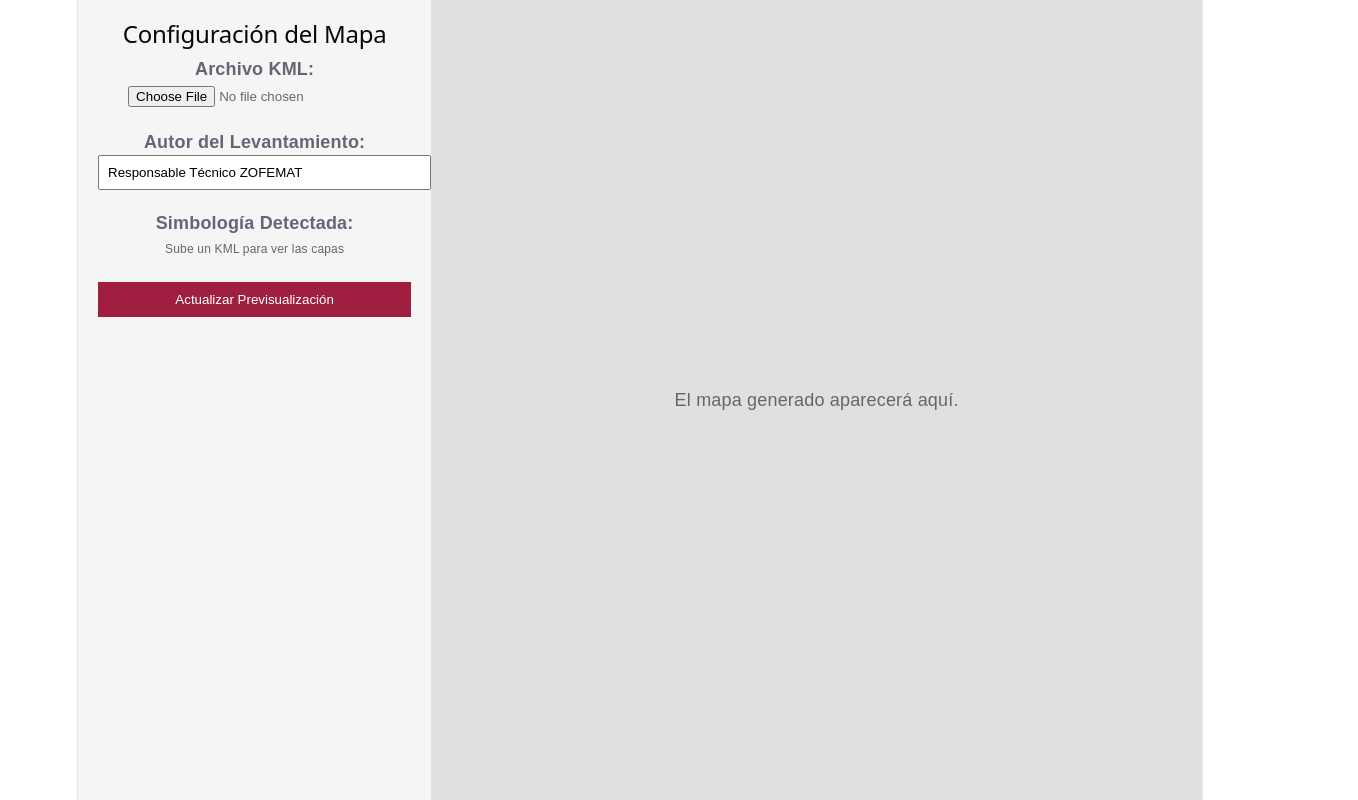
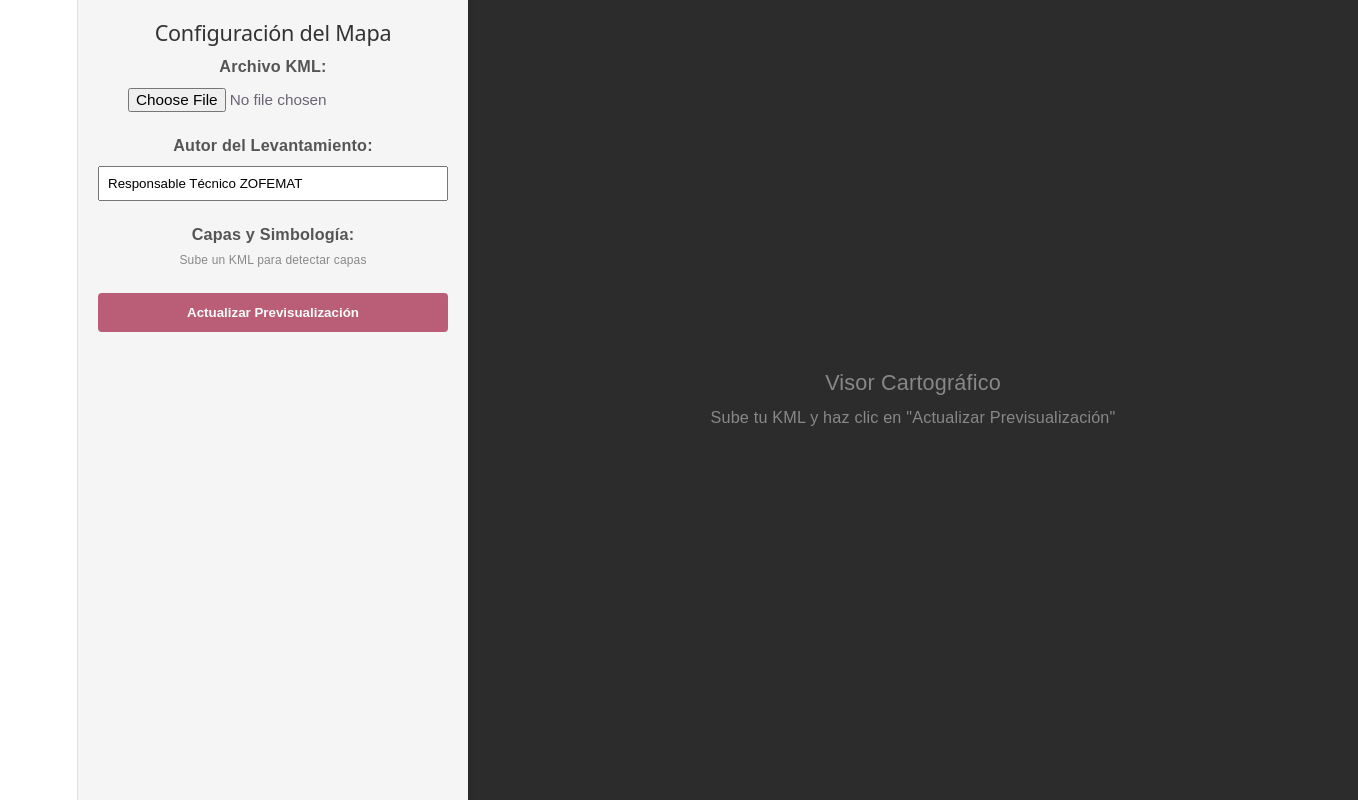
Before and after one commit to jemilianofl/auto_map_sig, a React (Vite) app in the folder mapa-sig-front/: page / in a window 1280 px wide. Shown: the whole page, 1358 px wide, since content can reach past the window. Built offline with nearby package versions, Linux system fonts and the light colour scheme.

Commit message:
feat(frontend): rediseñar visor a pantalla completa y añadir filtrado de capas

```diff
--- a/mapa-sig-front/index.html
+++ b/mapa-sig-front/index.html
@@ -4,7 +4,7 @@
     <meta charset="UTF-8" />
     <link rel="icon" type="image/svg+xml" href="/favicon.svg" />
     <meta name="viewport" content="width=device-width, initial-scale=1.0" />
-    <title>mapa-sig-front</title>
+    <title>Automatizador de mapas</title>
   </head>
   <body>
     <div id="root"></div>
--- a/mapa-sig-front/src/App.tsx
+++ b/mapa-sig-front/src/App.tsx
@@ -4,11 +4,11 @@ import axios from 'axios';
 function App() {
   const [file, setFile] = useState<File | null>(null);
   const [autor, setAutor] = useState("Responsable Técnico ZOFEMAT");
-  const [simbologia, setSimbologia] = useState<Record<string, string>>({});
+  // Ahora el estado guarda el color y si la capa está visible
+  const [simbologia, setSimbologia] = useState<Record<string, { color: string, visible: boolean }>>({});
   const [mapaUrl, setMapaUrl] = useState<string | null>(null);
   const [cargando, setCargando] = useState(false);
 
-  // Leer el KML y extraer las capas dinámicamente
   const handleFileChange = async (e: React.ChangeEvent<HTMLInputElement>) => {
     const selectedFile = e.target.files?.[0] || null;
     setFile(selectedFile);
@@ -29,10 +29,13 @@ function App() {
       });
 
       const coloresBase = ["#FF0000", "#1E90FF", "#32CD32", "#FFD700", "#8A2BE2"];
-      const nuevaSimbologia: Record<string, string> = {};
+      const nuevaSimbologia: Record<string, { color: string, visible: boolean }> = {};
 
       Array.from(uniqueNames).forEach((nombre, index) => {
-        nuevaSimbologia[nombre] = coloresBase[index % coloresBase.length];
+        nuevaSimbologia[nombre] = {
+          color: coloresBase[index % coloresBase.length],
+          visible: true
+        };
       });
 
       setSimbologia(nuevaSimbologia);
@@ -42,17 +45,33 @@ function App() {
   };
 
   const handleColorChange = (nombre: string, color: string) => {
-    setSimbologia(prev => ({ ...prev, [nombre]: color }));
+    setSimbologia(prev => ({ ...prev, [nombre]: { ...prev[nombre], color } }));
+  };
+
+  const toggleVisible = (nombre: string) => {
+    setSimbologia(prev => ({ ...prev, [nombre]: { ...prev[nombre], visible: !prev[nombre].visible } }));
   };
 
   const generarMapa = async () => {
     if (!file) return alert("Por favor selecciona un archivo KML");
 
+    // Filtrar solo las capas que están marcadas como visibles
+    const configAEnviar: Record<string, string> = {};
+    Object.entries(simbologia).forEach(([nombre, config]) => {
+      if (config.visible) {
+        configAEnviar[nombre] = config.color;
+      }
+    });
+
+    if (Object.keys(configAEnviar).length === 0) {
+      return alert("Debes seleccionar al menos una capa para generar el mapa.");
+    }
+
     setCargando(true);
     const formData = new FormData();
     formData.append("archivo", file);
     formData.append("autor", autor);
-    formData.append("simbologia", JSON.stringify(simbologia));
+    formData.append("simbologia", JSON.stringify(configAEnviar));
 
     try {
       const response = await axios.post("http://localhost:8000/generar-mapa/", formData, {
@@ -69,37 +88,48 @@ function App() {
   };
 
   return (
-    <div style={{ display: 'flex', height: '100vh', fontFamily: 'sans-serif' }}>
-      <div style={{ width: '30%', padding: '20px', background: '#f5f5f5', overflowY: 'auto' }}>
-        <h2>Configuración del Mapa</h2>
+    <div style={{ display: 'flex', height: '100vh', width: '100vw', fontFamily: 'sans-serif', margin: 0 }}>
+      {/* Panel de Controles (Ancho fijo) */}
+      <div style={{ width: '350px', padding: '20px', background: '#f5f5f5', overflowY: 'auto', flexShrink: 0, boxShadow: '2px 0 5px rgba(0,0,0,0.1)', zIndex: 10 }}>
+        <h2 style={{ fontSize: '1.2rem', color: '#333' }}>Configuración del Mapa</h2>
 
         <div style={{ marginBottom: '20px' }}>
-          <label><strong>Archivo KML:</strong></label><br/>
-          <input type="file" accept=".kml" onChange={handleFileChange} />
+          <label style={{ fontSize: '0.9rem', color: '#555' }}><strong>Archivo KML:</strong></label><br/>
+          <input type="file" accept=".kml" onChange={handleFileChange} style={{ marginTop: '8px', fontSize: '0.85rem' }} />
         </div>
 
         <div style={{ marginBottom: '20px' }}>
-          <label><strong>Autor del Levantamiento:</strong></label><br/>
+          <label style={{ fontSize: '0.9rem', color: '#555' }}><strong>Autor del Levantamiento:</strong></label><br/>
           <input
             type="text"
             value={autor}
             onChange={e => setAutor(e.target.value)}
-            style={{ width: '100%', padding: '8px' }}
+            style={{ width: '100%', padding: '8px', marginTop: '8px', boxSizing: 'border-box' }}
           />
         </div>
 
         <div style={{ marginBottom: '20px' }}>
-          <label><strong>Simbología Detectada:</strong></label>
-          {Object.keys(simbologia).length === 0 && <p style={{fontSize: '12px', color: '#666'}}>Sube un KML para ver las capas</p>}
-          {Object.entries(simbologia).map(([nombre, color]) => (
-            <div key={nombre} style={{ display: 'flex', alignItems: 'center', marginTop: '10px' }}>
+          <label style={{ fontSize: '0.9rem', color: '#555' }}><strong>Capas y Simbología:</strong></label>
+          {Object.keys(simbologia).length === 0 && <p style={{fontSize: '12px', color: '#888'}}>Sube un KML para detectar capas</p>}
+
+          {Object.entries(simbologia).map(([nombre, config]) => (
+            <div key={nombre} style={{ display: 'flex', alignItems: 'center', marginTop: '12px', gap: '8px' }}>
+              <input
+                type="checkbox"
+                checked={config.visible}
+                onChange={() => toggleVisible(nombre)}
+                title="Mostrar/Ocultar capa"
+              />
               <input
                 type="color"
-                value={color}
+                value={config.color}
                 onChange={e => handleColorChange(nombre, e.target.value)}
-                style={{ marginRight: '10px' }}
+                disabled={!config.visible}
+                style={{ opacity: config.visible ? 1 : 0.4, cursor: config.visible ? 'pointer' : 'not-allowed' }}
               />
-              <span style={{ fontSize: '12px' }}>{nombre}</span>
+              <span style={{ fontSize: '11px', color: config.visible ? '#333' : '#999', lineHeight: '1.2' }}>
+                {nombre}
+              </span>
             </div>
           ))}
         </div>
@@ -107,17 +137,31 @@ function App() {
         <button
           onClick={generarMapa}
           disabled={cargando || !file}
-          style={{ width: '100%', padding: '10px', background: '#A01F41', color: 'white', border: 'none', cursor: cargando || !file ? 'not-allowed' : 'pointer' }}
+          style={{ width: '100%', padding: '12px', background: '#A01F41', color: 'white', border: 'none', borderRadius: '4px', fontWeight: 'bold', cursor: cargando || !file ? 'not-allowed' : 'pointer', opacity: cargando || !file ? 0.7 : 1 }}
         >
-          {cargando ? 'Generando...' : 'Actualizar Previsualización'}
+          {cargando ? 'Procesando mapa...' : 'Actualizar Previsualización'}
         </button>
       </div>
 
-      <div style={{ width: '70%', padding: '20px', display: 'flex', justifyContent: 'center', alignItems: 'center', background: '#e0e0e0' }}>
+      {/* Panel de Previsualización (Ocupa todo el espacio restante) */}
+      <div style={{ flexGrow: 1, padding: '20px', display: 'flex', justifyContent: 'center', alignItems: 'center', background: '#2c2c2c' }}>
         {mapaUrl ? (
-          <img src={mapaUrl} alt="Previsualización del Mapa" style={{ maxWidth: '100%', maxHeight: '100%', boxShadow: '0 4px 8px rgba(0,0,0,0.2)' }} />
+          <img
+            src={mapaUrl}
+            alt="Mapa Generado"
+            style={{
+              width: '100%',
+              height: '100%',
+              objectFit: 'contain', /* Mantiene las proporciones de 15x10.5 sin recortar */
+              boxShadow: '0 8px 16px rgba(0,0,0,0.3)',
+              backgroundColor: 'white'
+            }}
+          />
         ) : (
-          <p style={{ color: '#666' }}>El mapa generado aparecerá aquí.</p>
+          <div style={{ color: '#888', textAlign: 'center' }}>
+            <p style={{ fontSize: '1.2rem', marginBottom: '8px' }}>Visor Cartográfico</p>
+            <p style={{ fontSize: '0.9rem' }}>Sube tu KML y haz clic en "Actualizar Previsualización"</p>
+          </div>
         )}
       </div>
     </div>
```
